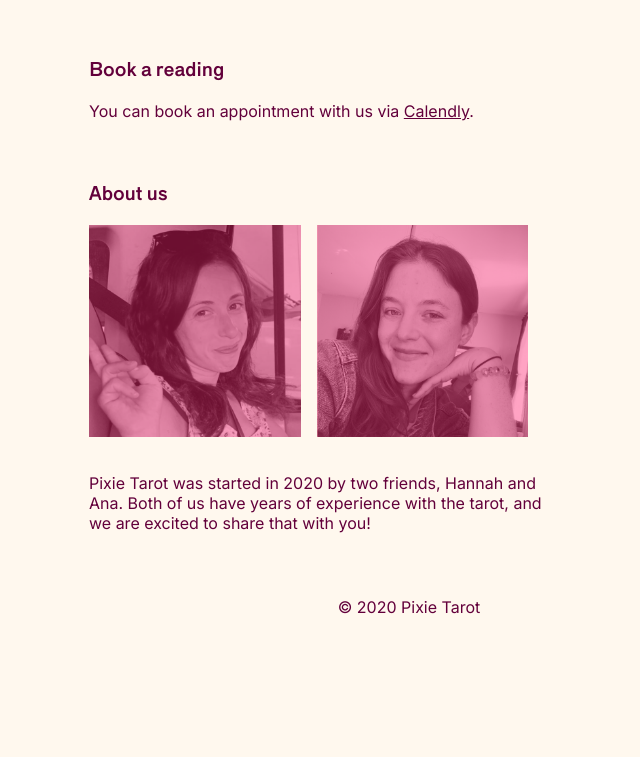
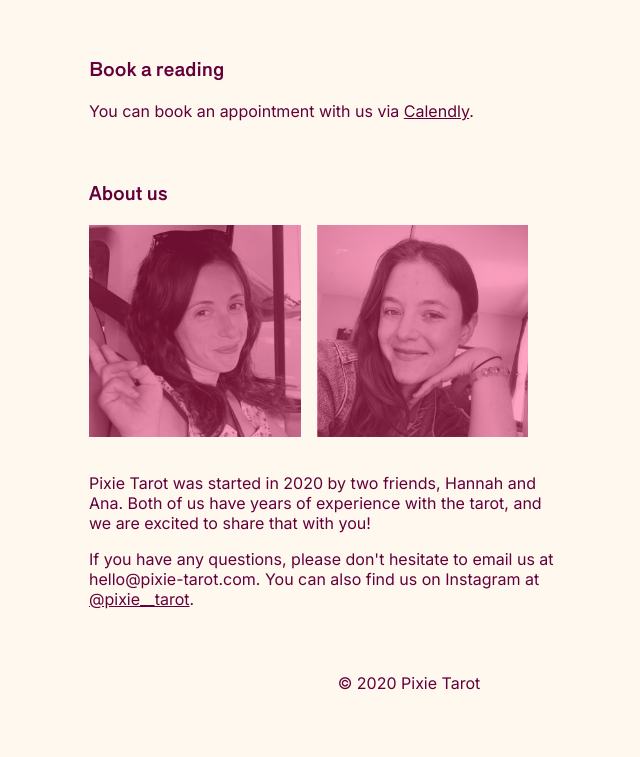
Before and after one commit to awanderingorill/pixie-tarot, a Gatsby site: page / in a window 1280 px wide. Shown: the part 995-1752 px from the top of the page, without its empty margins (231-871 px from the left). Before the commit the page ends 1676 px from the top, so only its background shows below. Built offline with nearby package versions, Linux system fonts and the light colour scheme; Gatsby itself is replaced by a stand-in of ours.

Commit message:
Add contact info

```diff
--- a/src/pages/index.js
+++ b/src/pages/index.js
@@ -158,7 +158,8 @@ export default function Home() {
               <img src={hannah}/>
               <img src={ana}/>
             </Pics>
-            Pixie Tarot was started in 2020 by two friends, Hannah and Ana. Both of us have years of experience with the tarot, and we are excited to share that with you!
+            <p>Pixie Tarot was started in 2020 by two friends, Hannah and Ana. Both of us have years of experience with the tarot, and we are excited to share that with you!</p>
+            <p>If you have any questions, please don't hesitate to email us at hello@pixie-tarot.com. You can also find us on Instagram at <a href="http://instagram.com/pixie__tarot" target="new">@pixie__tarot</a>.</p>
           </Content>
         </Section>
       </ContentWrapper>
```
